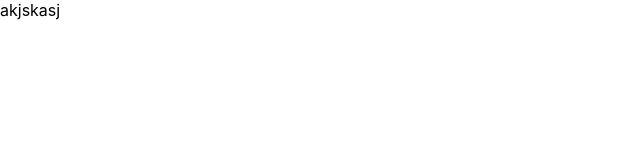
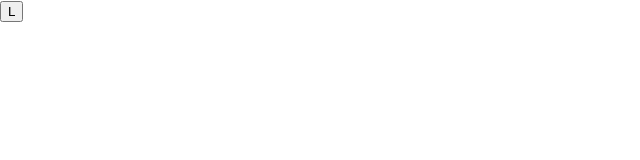
Before and after one commit to Helena-0348/Libro-temas-EPET20, a React (Create React App) app: page / in a window 1280 px wide. Shown: the top 160 px of the page, without its empty margins (0-640 px from the left). Built offline with nearby package versions, Linux system fonts and the light colour scheme.

Commit message:
creando boton de dias

```diff
--- a/src/App.jsx
+++ b/src/App.jsx
@@ -1,12 +1,17 @@
 import React from 'react';
 import Encabezado from "./components/Encabezado";
+import BotonDias from './components/BotonDias';
 
-function App() {
+
+
+// Componente principal App
+// Este componente utiliza el componente Button y le pasa un texto como prop.
+const App = () => {
   return (
-    <div >
-      <Encabezado />
+    <div>
+      <BotonDias label="L" />
     </div>
   );
-}
+};
 
 export default App;
--- /dev/null
+++ b/src/components/BotonDias.jsx
@@ -0,0 +1,11 @@
+import React from 'react';
+
+const BotonDias = ({ label }) => {
+  return (
+    <button>
+      {label}
+    </button>
+  );
+};
+
+export default BotonDias;
--- a/src/components/Encabezado.jsx
+++ b/src/components/Encabezado.jsx
@@ -3,9 +3,11 @@ import React from 'react';
 const Encabezado = () => {
 
   return (
+    <div>
       <header>
         <a>akjskasj</a>
       </header>
+    </div>
   )
 }
 export default Encabezado;
```
Also changed, not shown: src/components/Fila.jsx (+8 -3 lines).
